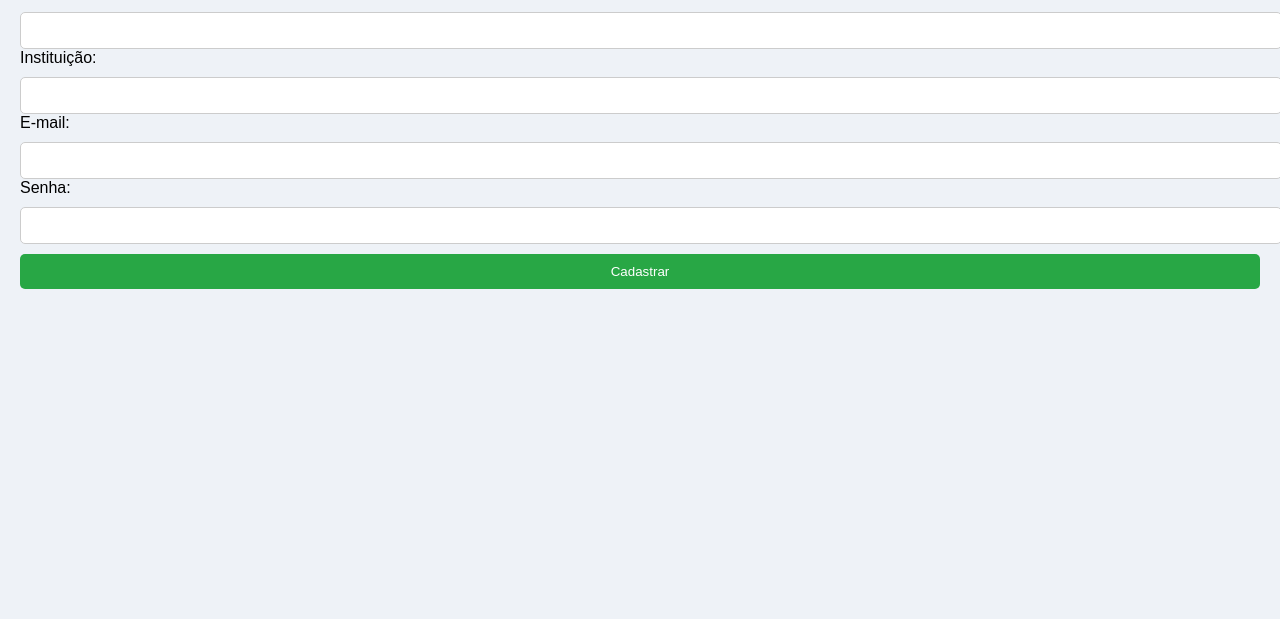
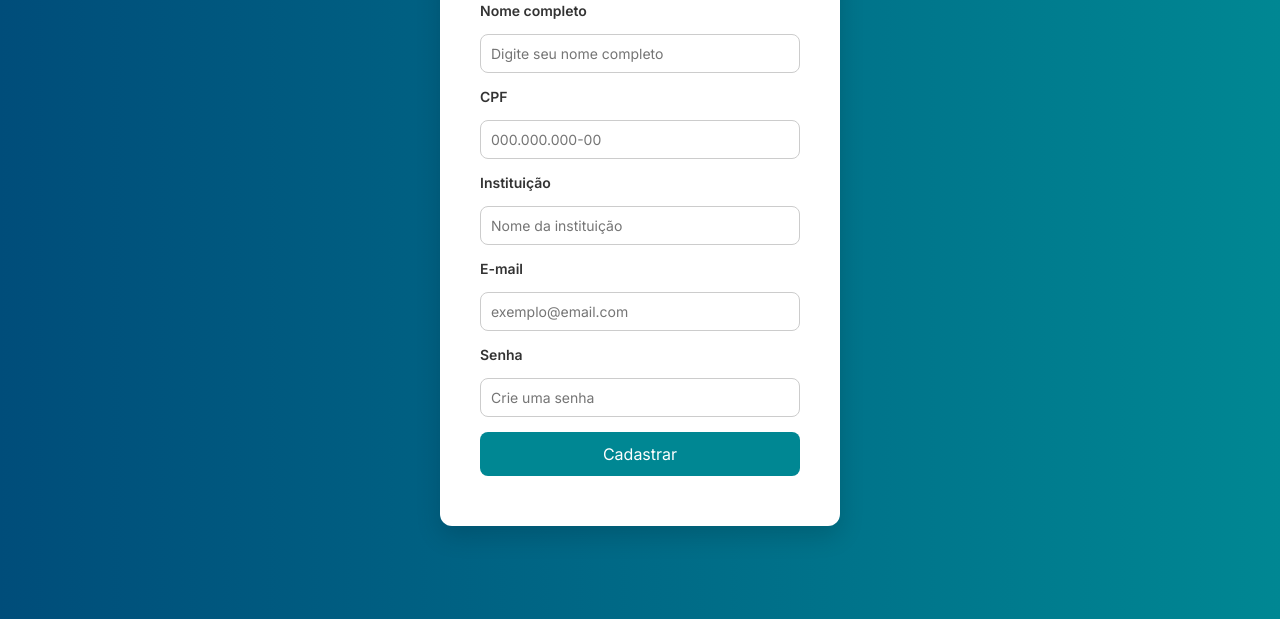
Before and after one commit to luanlel/check_bus, a plain HTML site: page web-catraca/cadastro.html in a window 1280 px wide. Shown: the part 181-800 px from the top of the page. Drawn offline with Linux system fonts and the light colour scheme.

Commit message:
atualização da pag cadastro e index

```diff
--- a/web-catraca/cadastro.html
+++ b/web-catraca/cadastro.html
@@ -3,11 +3,35 @@
 <head>
   <meta charset="UTF-8" />
   <meta name="viewport" content="width=device-width, initial-scale=1.0"/>
-  <link rel="stylesheet" href="../css/style.css">
   <title>Cadastro de Aluno</title>
+  <link rel="stylesheet" href="css/style.css" />
+  <link href="https://fonts.googleapis.com/css2?family=Inter:wght@400;600&display=swap" rel="stylesheet">
+</head>
+<body>
+  <div class="container">
+    <h1>Cadastro de Aluno</h1>
+    <form id="registerForm">
+      <label for="nome">Nome completo</label>
+      <input type="text" id="nome" required placeholder="Digite seu nome completo" />
 
+      <label for="cpf">CPF</label>
+      <input type="text" id="cpf" required placeholder="000.000.000-00" />
 
+      <label for="instituicao">Instituição</label>
+      <input type="text" id="instituicao" required placeholder="Nome da instituição" />
 
+      <label for="email">E-mail</label>
+      <input type="email" id="email" required placeholder="exemplo@email.com" />
+
+      <label for="senha">Senha</label>
+      <input type="password" id="senha" required placeholder="Crie uma senha" />
+
+      <button type="submit">Cadastrar</button>
+    </form>
+    <p id="message"></p>
+  </div>
+
+  <!-- Firebase JS -->
   <script type="module">
     import { initializeApp } from "https://www.gstatic.com/firebasejs/9.23.0/firebase-app.js";
     import { getAuth, createUserWithEmailAndPassword } from "https://www.gstatic.com/firebasejs/9.23.0/firebase-auth.js";
@@ -40,49 +64,27 @@
         const senha = document.getElementById('senha').value.trim();
 
         try {
-          // 1. Cadastrar no Authentication
           const userCredential = await createUserWithEmailAndPassword(auth, email, senha);
           const uid = userCredential.user.uid;
 
-          // 2. Salvar os dados no Firestore
           await setDoc(doc(db, "alunos", uid), {
             nome,
             cpf,
             instituicao,
-            email,
-            senha // ⚠️ Apenas se você REALMENTE quiser armazenar
+            email
+            // ⚠️ Senha não deve ser salva no Firestore por segurança
           });
 
+          message.style.color = 'green';
           message.textContent = "Aluno cadastrado com sucesso!";
           form.reset();
         } catch (error) {
           console.error("Erro:", error);
+          message.style.color = 'red';
           message.textContent = "Erro: " + error.message;
         }
       });
     });
   </script>
-</head>
-<body>
-  <h1>Cadastro de Aluno</h1>
-  <form id="registerForm">
-    <label for="nome">Nome completo:</label>
-    <input type="text" id="nome" required><br>
-
-    <label for="cpf">CPF:</label>
-    <input type="text" id="cpf" required><br>
-
-    <label for="instituicao">Instituição:</label>
-    <input type="text" id="instituicao" required><br>
-
-    <label for="email">E-mail:</label>
-    <input type="email" id="email" required><br>
-
-    <label for="senha">Senha:</label>
-    <input type="password" id="senha" required><br>
-
-    <button type="submit">Cadastrar</button>
-  </form>
-  <p id="message"></p>
 </body>
 </html>
--- /dev/null
+++ b/web-catraca/css/style.css
@@ -0,0 +1,80 @@
+* {
+  box-sizing: border-box;
+  margin: 0;
+  padding: 0;
+  font-family: 'Inter', sans-serif;
+}
+
+body {
+  background: linear-gradient(to right, #004d7a, #008793);
+  height: 100vh;
+  display: flex;
+  justify-content: center;
+  align-items: center;
+  color: #333;
+}
+
+.container {
+  background-color: #fff;
+  padding: 40px;
+  border-radius: 12px;
+  box-shadow: 0 10px 25px rgba(0, 0, 0, 0.15);
+  width: 100%;
+  max-width: 400px;
+  text-align: center;
+}
+
+h1 {
+  margin-bottom: 20px;
+  color: #004d7a;
+  font-size: 24px;
+}
+
+form {
+  display: flex;
+  flex-direction: column;
+  gap: 15px;
+}
+
+label {
+  text-align: left;
+  font-weight: 600;
+  font-size: 14px;
+}
+
+input {
+  padding: 10px;
+  border: 1px solid #ccc;
+  border-radius: 8px;
+  font-size: 14px;
+}
+
+button {
+  padding: 12px;
+  background-color: #008793;
+  color: white;
+  border: none;
+  border-radius: 8px;
+  cursor: pointer;
+  font-size: 16px;
+  transition: background 0.3s ease;
+}
+
+button:hover {
+  background-color: #00677a;
+}
+
+p {
+  margin-top: 10px;
+  font-size: 14px;
+}
+
+a {
+  color: #008793;
+  text-decoration: none;
+}
+
+#loginMessage {
+  margin-top: 10px;
+  font-weight: bold;
+}
```
Also changed, not shown: web-catraca/index.html (+12 -12 lines).
